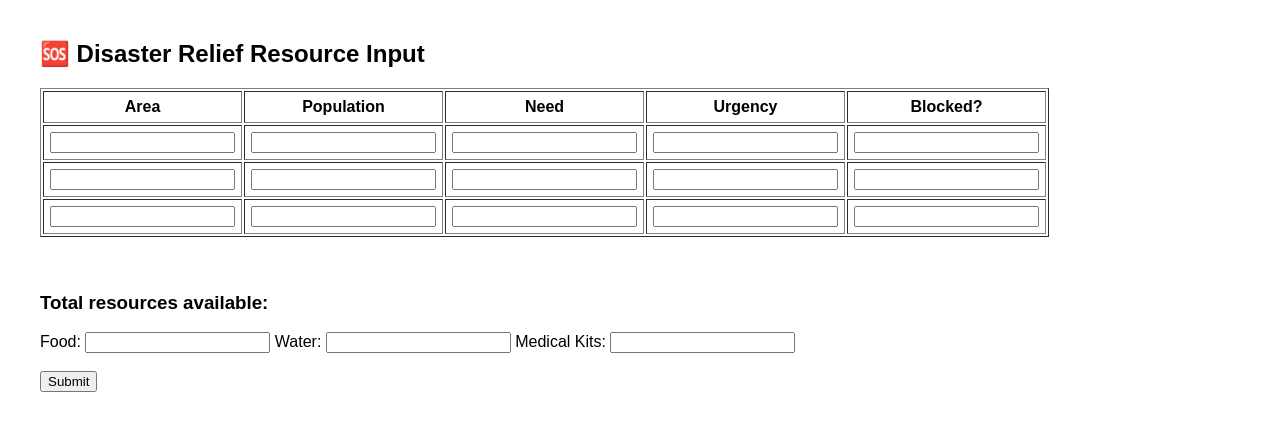
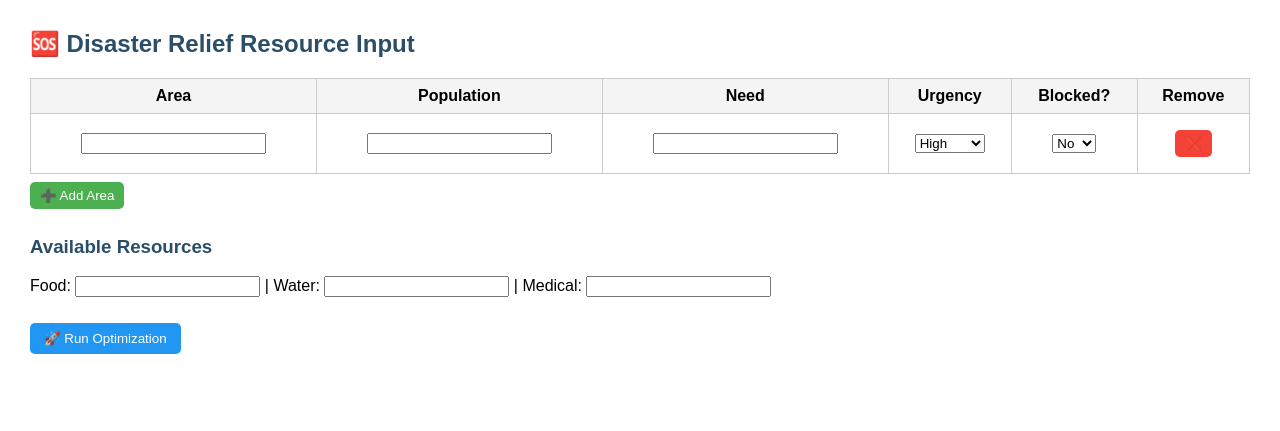
Before and after one commit to kritisahana/disaster-relief-ai, a Flask app: page / in a window 1280 px wide. Shown: the top 431 px of the page. Run offline with Flask 3, Linux system fonts and the light colour scheme.

Commit message:
dynamic input

```diff
--- a/app.py
+++ b/app.py
@@ -1,17 +1,10 @@
-from flask import Flask, render_template, request   # imports first
-import random
+from flask import Flask, render_template, request
+import matplotlib
+matplotlib.use('Agg')  # Prevents macOS GUI crash
+import matplotlib.pyplot as plt
+import random, os
 
-app = Flask(__name__)                               # create the app first
-
-
-import random
-import matplotlib
-matplotlib.use('Agg')   # Use non-GUI backend
-import matplotlib.pyplot as plt
-
-
-import random
-import matplotlib.pyplot as plt
+app = Flask(__name__)
 
 def ga_optimizer(areas, resources, generations=30, population_size=20):
     total_food = resources["Food"]
@@ -45,14 +38,17 @@ def ga_optimizer(areas, resources, generations=30, population_size=20):
                 coverage += p["Allocated"]["Water"]
             elif need == "medical":
                 coverage += p["Allocated"]["Medical"]
+
             if urgency == "high":
                 urgency_score += 100
             elif urgency == "medium":
                 urgency_score += 60
             else:
                 urgency_score += 30
+
             if a["Blocked"].lower() == "yes":
                 delivery_penalty += 20
+
         return 0.5 * coverage + 0.3 * urgency_score - 0.2 * delivery_penalty
 
     population = [random_plan() for _ in range(population_size)]
@@ -60,7 +56,7 @@ def ga_optimizer(areas, resources, generations=30, population_size=20):
 
     for _ in range(generations):
         scored = sorted([(fitness(p), p) for p in population], key=lambda x: x[0], reverse=True)
-        best_fitness_over_time.append(scored[0][0])  # record best fitness this generation
+        best_fitness_over_time.append(scored[0][0])
         best_half = [p for _, p in scored[:population_size//2]]
 
         children = []
@@ -77,19 +73,18 @@ def ga_optimizer(areas, resources, generations=30, population_size=20):
 
     best_fitness, best_plan = scored[0]
 
-    # plot the fitness curve
+    # Plot fitness curve
     plt.figure()
-    plt.plot(best_fitness_over_time, marker='o')
+    plt.plot(best_fitness_over_time, marker='o', color='blue')
     plt.title('Fitness Improvement Over Generations')
     plt.xlabel('Generation')
     plt.ylabel('Best Fitness')
     plt.grid(True)
-    plt.savefig('static/fitness_plot.png')  # save to static folder
+    os.makedirs('static', exist_ok=True)
+    plt.savefig('static/fitness_plot.png')
     plt.close()
 
     return best_plan, best_fitness
-
-
 
 
 @app.route('/')
@@ -99,20 +94,22 @@ def home():
 
 @app.route('/submit', methods=['POST'])
 def submit():
+    # Collect variable-length area data
     areas = []
-    for i in range(1, 4):
-        area = request.form.get(f'area{i}')
-        pop = request.form.get(f'pop{i}')
-        need = request.form.get(f'need{i}')
-        urg = request.form.get(f'urg{i}')
-        blk = request.form.get(f'blk{i}')
-        if area:
+    area_names = request.form.getlist('area[]')
+    pops = request.form.getlist('population[]')
+    needs = request.form.getlist('need[]')
+    urgencies = request.form.getlist('urgency[]')
+    blocked = request.form.getlist('blocked[]')
+
+    for i in range(len(area_names)):
+        if area_names[i].strip() != "":
             areas.append({
-                "Area": area,
-                "Population": int(pop or 0),
-                "Need": need,
-                "Urgency": urg,
-                "Blocked": blk
+                "Area": area_names[i],
+                "Population": int(pops[i] or 0),
+                "Need": needs[i],
+                "Urgency": urgencies[i],
+                "Blocked": blocked[i]
             })
 
     resources = {
@@ -121,16 +118,15 @@ def submit():
         "Medical": int(request.form.get("medical") or 0)
     }
 
-    # 🔹 Run the simple GA and display results
+    if not areas:
+        return render_template('index.html', message="⚠️ Please add at least one area.")
+
     allocations, fitness = ga_optimizer(areas, resources)
-    plot_path = 'static/fitness_plot.png'
-
-
     return render_template(
         'index.html',
-        message=f"Optimized Allocation (fitness={fitness:.2f})",
+        message=f"Optimization Complete! (Fitness Score: {fitness:.2f})",
         allocations=allocations,
-        plot=plot_path
+        plot='fitness_plot.png'
     )
 
 
--- a/templates/index.html
+++ b/templates/index.html
@@ -2,46 +2,97 @@
 <html lang="en">
 <head>
   <meta charset="UTF-8">
-  <title>Disaster Relief Resource Input</title>
+  <title>Disaster Relief Resource Allocation</title>
+  <style>
+    body { font-family: Arial, sans-serif; margin: 30px; }
+    h2, h3 { color: #2a4d69; }
+    table { border-collapse: collapse; width: 100%; margin-top: 15px; }
+    th, td { border: 1px solid #ccc; padding: 8px; text-align: center; }
+    th { background: #f4f4f4; }
+    button { margin: 8px 0; padding: 6px 10px; cursor: pointer; border: none; border-radius: 5px; }
+    button:hover { opacity: 0.8; }
+    .add-btn { background-color: #4CAF50; color: white; }
+    .remove-btn { background-color: #f44336; color: white; }
+    .submit-btn { background-color: #2196F3; color: white; padding: 8px 14px; }
+  </style>
+  <script>
+    function addRow() {
+      const tbody = document.getElementById("areaBody");
+      const row = document.createElement("tr");
+      row.innerHTML = `
+        <td><input name="area[]" required></td>
+        <td><input name="population[]" type="number" min="0" required></td>
+        <td><input name="need[]" required></td>
+        <td>
+          <select name="urgency[]">
+            <option value="High">High</option>
+            <option value="Medium">Medium</option>
+            <option value="Low">Low</option>
+          </select>
+        </td>
+        <td>
+          <select name="blocked[]">
+            <option value="No">No</option>
+            <option value="Yes">Yes</option>
+          </select>
+        </td>
+        <td><button type="button" class="remove-btn" onclick="removeRow(this)">❌</button></td>
+      `;
+      tbody.appendChild(row);
+    }
+
+    function removeRow(btn) {
+      btn.closest("tr").remove();
+    }
+  </script>
 </head>
-<body style="font-family: Arial; margin: 40px;">
+<body>
   <h2>🆘 Disaster Relief Resource Input</h2>
 
-  <form action="/submit" method="post">
-    <table border="1" cellpadding="6">
-      <tr>
-        <th>Area</th><th>Population</th><th>Need</th><th>Urgency</th><th>Blocked?</th>
-      </tr>
-      <tr>
-        <td><input name="area1"></td>
-        <td><input name="pop1"></td>
-        <td><input name="need1"></td>
-        <td><input name="urg1"></td>
-        <td><input name="blk1"></td>
-      </tr>
-      <tr>
-        <td><input name="area2"></td>
-        <td><input name="pop2"></td>
-        <td><input name="need2"></td>
-        <td><input name="urg2"></td>
-        <td><input name="blk2"></td>
-      </tr>
-      <tr>
-        <td><input name="area3"></td>
-        <td><input name="pop3"></td>
-        <td><input name="need3"></td>
-        <td><input name="urg3"></td>
-        <td><input name="blk3"></td>
-      </tr>
+  <form action="/submit" method="POST">
+    <table>
+      <thead>
+        <tr>
+          <th>Area</th>
+          <th>Population</th>
+          <th>Need</th>
+          <th>Urgency</th>
+          <th>Blocked?</th>
+          <th>Remove</th>
+        </tr>
+      </thead>
+      <tbody id="areaBody">
+        <!-- Default one row -->
+        <tr>
+          <td><input name="area[]" required></td>
+          <td><input name="population[]" type="number" min="0" required></td>
+          <td><input name="need[]" required></td>
+          <td>
+            <select name="urgency[]">
+              <option value="High">High</option>
+              <option value="Medium">Medium</option>
+              <option value="Low">Low</option>
+            </select>
+          </td>
+          <td>
+            <select name="blocked[]">
+              <option value="No">No</option>
+              <option value="Yes">Yes</option>
+            </select>
+          </td>
+          <td><button type="button" class="remove-btn" onclick="removeRow(this)">❌</button></td>
+        </tr>
+      </tbody>
     </table>
 
-    <br><br>
-    <h3>Total resources available:</h3>
-    Food: <input name="food">
-    Water: <input name="water">
-    Medical Kits: <input name="medical"><br><br>
+    <button type="button" class="add-btn" onclick="addRow()">➕ Add Area</button>
 
-    <button type="submit">Submit</button>
+    <h3>Available Resources</h3>
+    Food: <input name="food" type="number" required> |
+    Water: <input name="water" type="number" required> |
+    Medical: <input name="medical" type="number" required><br><br>
+
+    <button type="submit" class="submit-btn">🚀 Run Optimization</button>
   </form>
 
   {% if message %}
@@ -50,26 +101,23 @@
 
   {% if allocations %}
   <h3>Optimized Allocations:</h3>
-  <table border="1" cellpadding="6">
+  <table>
+    <tr><th>Area</th><th>Need</th><th>Food</th><th>Water</th><th>Medical</th></tr>
+    {% for a in allocations %}
     <tr>
-      <th>Area</th><th>Need</th><th>Food</th><th>Water</th><th>Medical</th>
-    </tr>
-    {% for r in allocations %}
-    <tr>
-      <td>{{ r.Area }}</td>
-      <td>{{ r.Need }}</td>
-      <td>{{ r.Allocated.Food }}</td>
-      <td>{{ r.Allocated.Water }}</td>
-      <td>{{ r.Allocated.Medical }}</td>
+      <td>{{ a.Area }}</td>
+      <td>{{ a.Need }}</td>
+      <td>{{ a.Allocated.Food }}</td>
+      <td>{{ a.Allocated.Water }}</td>
+      <td>{{ a.Allocated.Medical }}</td>
     </tr>
     {% endfor %}
   </table>
   {% endif %}
 
   {% if plot %}
-    <h3>Fitness Improvement Graph:</h3>
-    <img src="{{ url_for('static', filename='fitness_plot.png') }}" alt="Fitness Plot" width="500">
-    {% endif %}
-
+  <h3>📈 Fitness Curve</h3>
+  <img src="{{ url_for('static', filename=plot) }}" alt="Fitness Graph" width="500">
+  {% endif %}
 </body>
 </html>
```
Also changed, not shown: static/allocation_chart.png (added), static/fitness_plot.png.
